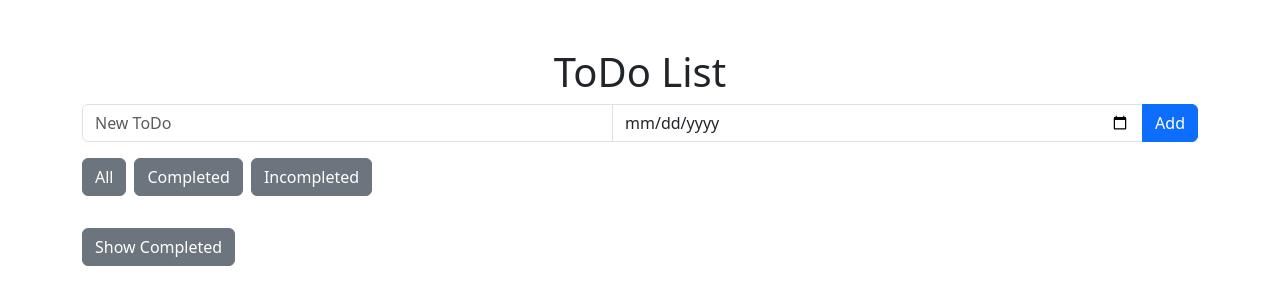
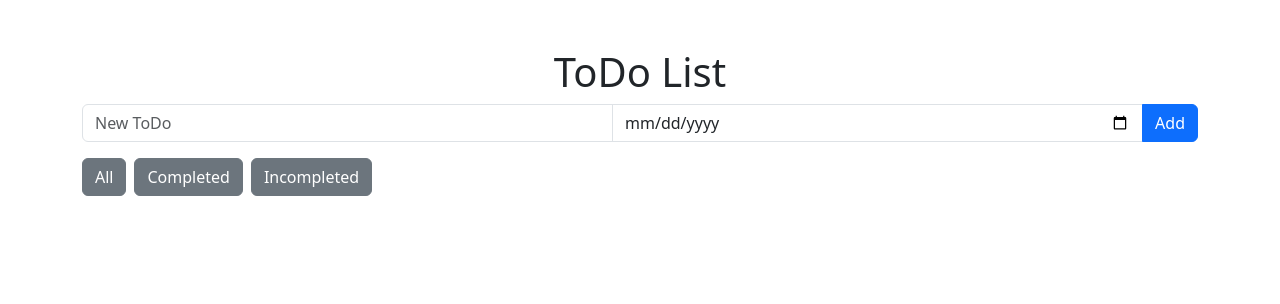
Before and after one commit to su1415/todo_app, a React (Create React App) app: page / in a window 1280 px wide. Shown: the top 304 px of the page. Built offline with nearby package versions, Linux system fonts and the light colour scheme.

Commit message:
feat: 未完了、完了順のソートを削除

```diff
--- a/src/App.js
+++ b/src/App.js
@@ -117,15 +117,7 @@ const saveFilterToLocalStorage = (filter) => {
 };
 
 const sortTodos = (todos) => {
-  // 未完了と完了済のToDo
-  const incompleteTodos = todos.filter(todo => !todo.completed);
-  const completeTodos = todos.filter(todo => todo.completed);
-
-  // それぞれを日付順にソート
-  incompleteTodos.sort((a, b) => new Date(a.dueDate) - new Date(b.dueDate));
-  completeTodos.sort((a, b) => new Date(a.dueDate) - new Date(b.dueDate));
-
-  return [...incompleteTodos, ...completeTodos];
+  return todos.sort((a, b) => new Date(a.dueDate) - new Date(b.dueDate));
 };
 
 export default App;
--- a/src/components/TodoList.js
+++ b/src/components/TodoList.js
@@ -1,13 +1,10 @@
-import React, { useState } from "react";
+import React from "react";
 import TodoItem from "./TodoItem";
 
 function TodoList({ todos, onDeleteTodo, onSaveEditTodo, onToggleComplete }) {
-  const [showCompleted, setShowCompleted] = useState(false);
-
   return (
-    <div>
     <ul className="list-group">
-        { todos.filter(todo => !todo.completed).map(todo => (
+      { todos.map(todo => (
         <TodoItem
           key={ todo.id }
           todo={ todo }
@@ -17,25 +14,6 @@ function TodoList({ todos, onDeleteTodo, onSaveEditTodo, onToggleComplete }) {
         />
       )) }
     </ul>
-      <button
-        className="btn btn-secondary mt-3"
-        onClick={ () => setShowCompleted(!showCompleted) }>
-        { showCompleted ? "Hide Completed" : "Show Completed" }
-      </button>
-      { showCompleted && (
-        <ul className="list-group mt-3">
-          { todos.filter(todo => todo.completed).map(todo => (
-            <TodoItem
-              key={ todo.id }
-              todo={ todo }
-              onDeleteTodo={ onDeleteTodo }
-              onSaveEditTodo={ onSaveEditTodo }
-              onToggleComplete={ onToggleComplete }
-            />
-          )) }
-        </ul>
-      )}
-    </div>
   );
 }
 
```
Lines whose indentation alone changed are shown as unchanged.
